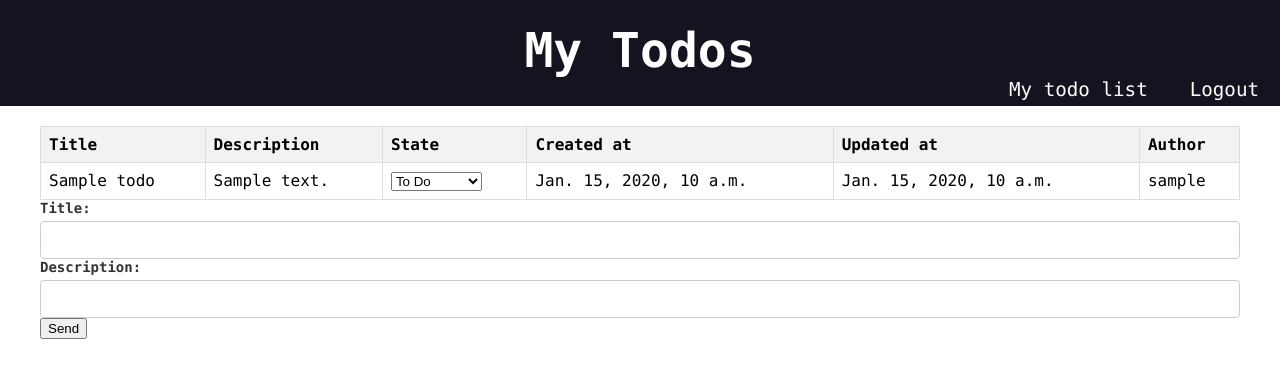
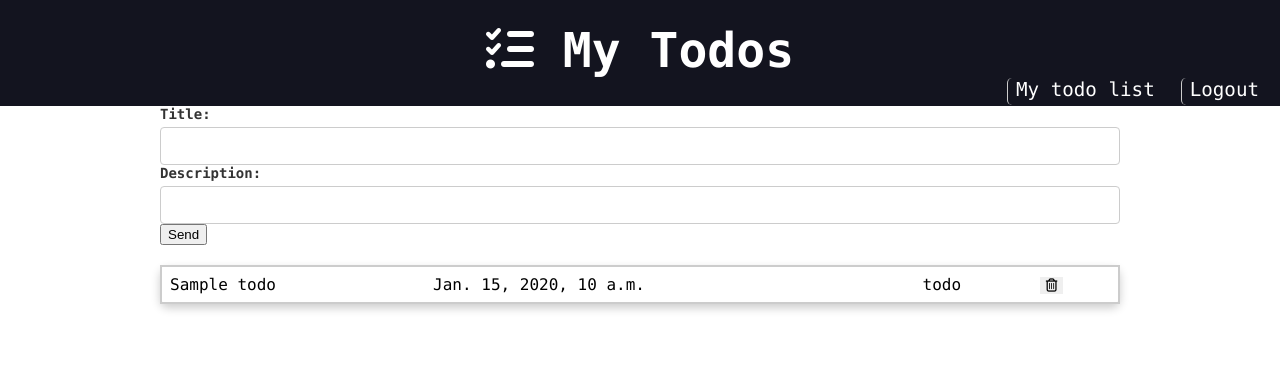
Before and after one commit to lealre/todo-django, a Django app: page /todo_list in a window 1280 px wide. Shown: the top 378 px of the page. Run offline with Django 5.2, Linux system fonts and the light colour scheme; a user stored in the database is signed in; tables that the repository leaves empty hold one stand-in row (values such as "Sample post"); some libraries are stand-ins or nearby versions.

Commit message:
Frontend/Backend: Clicking the table rows changes between 'todo' and 'done' states. Added trash icon with POST method to change state to 'trash'. Frontend now displays only 'todo' and 'done' states.

```diff
--- a/static/css/styles.css
+++ b/static/css/styles.css
@@ -45,24 +45,25 @@
 
 /* General */
 body {
-    font-family: 'Consolas', 'Courier New', Courier, monospace; /* Fallback fonts */
+    font-family: 'Consolas', 'Courier New', Courier, monospace;
     margin: 0;
 }
 
-.container {
-    max-width: 144rem;
-    margin: 0 auto;
-    padding: 0.5rem;
+.main-content-container {
+    display: flex;
+    justify-content: center;
+    align-items: center;
 }
 
-.main-content-container {
-    margin: 10px 40px 10px; /* 10px top, 20px left/right, 30px bottom */
+.content-container {
+    width: 75%;
+    /* min-width: 500px; */
 }
 
 /* Header */
 .main-header {
-    justify-content: center; /* Distributes items on the left and right */
-    align-items: center; /* Vertically centers items */
+    justify-content: center;
+    align-items: center;
     position: relative;
     padding: 1px 5px;
 }
@@ -94,9 +95,10 @@ body {
     border: none;
     font-size: 1.2rem;
     background-color: transparent;
-    padding: 0 1rem 0.2rem 1rem;
+    padding: 0 1rem 0.2rem 0.5rem;
     border-radius: 5px;
     transition: background-color 0.3s ease;
+    border-left: 1px solid #ccc;
 }
 
 .header-button:hover {
@@ -112,12 +114,19 @@ h1 {
 
 table {
     width: 100%;
+    border: 2px solid #ccc;
     border-collapse: collapse;
+    box-shadow: 0 4px 10px rgba(0, 0, 0, 0.2);
+    border-radius: 8px;
     margin-top: 20px;
 }
 
+thead {
+    display: none;
+}
+
 th, td {
-    border: 1px solid #ddd;
+    border: none;
     padding: 8px;
     text-align: left;
 }
@@ -126,13 +135,15 @@ th {
     background-color: #f2f2f2;
 }
 
-tr:nth-child(even) {
-    background-color: #f9f9f9;
+tr:hover {
+    background-color: #f0f0f0;
+    cursor: pointer;
 }
 
 .strikethrough {
     text-decoration: line-through;
     color: gray;
+    color: lightcoral;
 }
 
 /* Messages */
@@ -267,8 +278,8 @@ tr:nth-child(even) {
     .form-group label {
         font-size: 13px;
     }
-
+/*
     button[type="submit"] {
         font-size: 14px;
-    }
+    } */
 }
--- a/templates/global/base.html
+++ b/templates/global/base.html
@@ -2,7 +2,7 @@
 <html lang="en">
 
 <head>
-    {% include 'todo/partials/head.html' %}
+    {% include 'global/partials/head.html' %}
     <title>{% block title %}{% endblock title %} ToDo</title>
 </head>
 
@@ -11,7 +11,9 @@
     {% include 'global/partials/header.html'%}
 
     <main class="main-content-container">
+        <div class = "content-container">
         {% block content %}{% endblock content %}
+        <div>
     </main>
 
 </body>
--- /dev/null
+++ b/templates/global/partials/head.html
@@ -0,0 +1,6 @@
+<meta charset="UTF-8">
+<meta name="viewport" content="width=device-width, initial-scale=1.0">
+<link rel="stylesheet" href="https://cdnjs.cloudflare.com/ajax/libs/font-awesome/6.6.0/css/all.min.css" integrity="sha512-Kc323vGBEqzTmouAECnVceyQqyqdsSiqLQISBL29aUW4U/M7pSPA/gEUZQqv1cwx4OnYxTxve5UMg5GT6L4JJg==" crossorigin="anonymous" referrerpolicy="no-referrer" />
+
+{% load static %}
+<link rel="stylesheet" href="{% static 'css/styles.css' %}">
--- a/templates/global/partials/header.html
+++ b/templates/global/partials/header.html
@@ -1,9 +1,12 @@
 <header class="main-header-container">
 
-    <div class="main-header container">
+    <div class="main-header">
         <h1>
             <a class="main-logo" href="{% url 'todo:home' %}">
-                <span class="main-logo-text">My Todos</span>
+                <span class="main-logo-text">
+                    <i class="fa-solid fa-list-check"></i>
+                    My Todos
+                </span>
             </a>
         </h1>
 
@@ -22,9 +25,8 @@
                         </button>
                     </form>
 
-
                 {% elif request.path == '/users/login/'%}
-                    <a class="header-button" href="{% url 'users:login' %}">
+                    <a>
                         &nbsp;  <!-- Non-breaking space to keep the link's size -->
                     </a>
                 {% else %}
@@ -33,7 +35,6 @@
                     </a>
                 {% endif %}
 
-
         </div>
     </div>
 
--- a/todo/models.py
+++ b/todo/models.py
@@ -8,6 +8,7 @@ class Todo(models.Model):
         TO_DO = 'todo'
         IN_PROGRESS = 'in_progress'
         DONE = 'done'
+        TRASH = 'trash'
 
     title = models.CharField(max_length=50)
     description = models.CharField(max_length=200, null=True, blank=True)
--- a/todo/templates/todo/pages/todo_view.html
+++ b/todo/templates/todo/pages/todo_view.html
@@ -5,26 +5,8 @@
 
 {% block content %}
 
-    <div>
+        {% include 'todo/partials/add_todo.html'%}
 
         {% include 'todo/partials/todo_table.html' %}
 
-        <form action="{% url 'todo:create' %}" method="post">
-            {% csrf_token %}
-            <div class="form-group">
-                {% for field in form %}
-
-                    <label for="{{ field.id_for_label }}">{{ field.label }}:</label>
-                    {{ field }}
-                    {{ field.errors }}
-
-                {% endfor %}
-            </div>
-
-            <input type="hidden" name="username" value="{{ request.user.username }}">
-
-            <button type="submit">Send</button>
-        </form>
-
-    </div>
 {% endblock content %}
--- /dev/null
+++ b/todo/templates/todo/partials/add_todo.html
@@ -0,0 +1,17 @@
+
+<form action="{% url 'todo:create' %}" method="post">
+    {% csrf_token %}
+    <div class="form-group">
+        {% for field in form %}
+
+            <label for="{{ field.id_for_label }}">{{ field.label }}:</label>
+            {{ field }}
+            {{ field.errors }}
+
+        {% endfor %}
+    </div>
+
+    <input type="hidden" name="username" value="{{ request.user.username }}">
+
+    <button type="submit">Send</button>
+</form>
--- a/todo/templates/todo/partials/head.html
+++ /dev/null
@@ -1,5 +0,0 @@
-<meta charset="UTF-8">
-<meta name="viewport" content="width=device-width, initial-scale=1.0">
-
-{% load static %}
-<link rel="stylesheet" href="{% static 'css/styles.css' %}">
--- a/todo/templates/todo/partials/todo_table.html
+++ b/todo/templates/todo/partials/todo_table.html
@@ -1,4 +1,14 @@
 {% if todos %}
+    <script>
+        function submitForm(todoId, todoState) {
+
+            document.getElementById('todo-id').value = todoId;
+            document.getElementById('todo-state').value = todoState;
+
+            document.getElementById('todo-form').submit();
+        }
+    </script>
+
     <table>
 
         <thead>
@@ -7,41 +17,42 @@
                 <th>Description</th>
                 <th>State</th>
                 <th>Created at</th>
-                <th>Updated at</th>
                 <th>Author</th>
             </tr>
         </thead>
 
+
         <tbody>
             {% for todo in todos%}
-            <tr class="{% if todo.state == 'done' %}strikethrough{% endif %}" >
+                    <tr class="{% if todo.state == 'done' %}strikethrough{% endif %}"
+                        onclick="submitForm({{ todo.id }}, '{% if todo.state != 'done' %}done{% else %}todo{% endif %}')"
+                    >
                         <td> {{ todo.title }}</td>
-                {% if todo.description %}
-                    <td>{{ todo.description}}</td>
-                {% else %}
-                    <td></td>
-                {% endif %}
+                        <td> {{ todo.created_at }}</td>
+                        <td> {{ todo.state }}</td>
+
                         <td>
-                    <form action="{% url 'todo:update_state' %}" method="post">
+                            <!-- Delete Form -->
+                            <form action="{% url 'todo:trash_todo' %}" method="post" novalidate>
                                 {% csrf_token %}
-                        <select name="state" onchange="this.form.submit()">
-                            {% for choice in todo.TodoChoices.choices %}
-                                <option value="{{ choice.0 }}" {% if todo.state == choice.0 %}selected{% endif %}>
-                                    {{ choice.1 }}
-                                </option>
-                            {% endfor %}
-                        </select>
                                 <input type="hidden" name="id" value="{{ todo.id }}">
+                                <button type="submit" style="border: none; cursor: pointer;">
+                                    <i class="fa-regular fa-trash-can"></i>
+                                </button>
                             </form>
                         </td>
-                <td> {{ todo.created_at }}</td>
-                <td> {{ todo.updated_at }}</td>
-                <td> {{ todo.author }}</td>
                     </tr>
             {% endfor %}
         </tbody>
 
     </table>
+
+    <form id="todo-form" action="{% url 'todo:update_state' %}" method="post">
+        {% csrf_token %}
+        <input type="hidden" name="id" id="todo-id">
+        <input type="hidden" name="state" id="todo-state">
+    </form>
+
 
     {% else %}
 
--- a/todo/urls.py
+++ b/todo/urls.py
@@ -9,4 +9,6 @@ urlpatterns = [
     path('todo_list', views.todo_view, name='todo_list'),
     path('update_state', views.update_todo_state, name='update_state'),
     path('create_todo', views.create_todo, name='create'),
+    path('trash_todo', views.trash_todo, name='trash_todo'),
+    # path('delete_todo', views.create_todo, name='delete_todo'),
 ]
--- a/todo/views.py
+++ b/todo/views.py
@@ -1,7 +1,7 @@
-from django.contrib import messages
 from django.contrib.auth.decorators import login_required
+from django.db.models import Case, When, IntegerField
 from django.http import HttpResponseBadRequest
-from django.shortcuts import redirect, render
+from django.shortcuts import get_object_or_404, redirect, render
 
 from todo.forms import TodoForm
 from todo.models import Todo
@@ -13,7 +13,16 @@ def home(request):
 
 @login_required(login_url='users:login', redirect_field_name='next')
 def todo_view(request):
-    todos = Todo.objects.filter(author__username=request.user.username)
+    todos = Todo.objects.filter(
+        author__username=request.user.username,
+        state__in=['done', 'todo']
+    ).annotate(
+        order_field= Case(
+            When(state='done', then=1),
+            When(state='todo', then=0),
+            output_field=IntegerField(),
+        )
+    ).order_by('order_field', '-created_at')
 
     form = TodoForm()
     todo_form_data = request.session.get('todo_form_data', None)
@@ -42,8 +51,6 @@ def create_todo(request):
         todo.author = current_user
         form.save()
 
-        messages.success(request, 'ToDo added to List')
-
         del request.session['todo_form_data']
 
     return redirect('todo:todo_list')
@@ -55,7 +62,7 @@ def update_todo_state(request):
         new_state = request.POST.get('state')
 
         try:
-            todo = Todo.objects.get(id=todo_id)
+            todo = get_object_or_404(Todo, id=todo_id)
             todo.state = new_state
             todo.save()
             return redirect('todo:todo_list')
@@ -63,3 +70,34 @@ def update_todo_state(request):
             return HttpResponseBadRequest('Todo not found.')
 
     return HttpResponseBadRequest('Invalid request method.')
+
+
+@login_required(login_url='users:login', redirect_field_name='next')
+def trash_todo(request):
+    if request.method == 'POST':
+        todo_id = request.POST.get('id')
+
+        try:
+            todo = get_object_or_404(Todo, id=todo_id)
+            todo.state = 'trash'
+            todo.save()
+            return redirect('todo:todo_list')
+        except Todo.DoesNotExist:
+            return HttpResponseBadRequest('Todo not found.')
+
+    return HttpResponseBadRequest('Invalid request method.')
+
+
+@login_required(login_url='users:login', redirect_field_name='next')
+def delete_todo(request):
+    if request.method == 'POST':
+        todo_id = request.POST.get('id')
+
+        try:
+            todo = Todo.objects.get(id=todo_id)
+            todo.delete()
+            return redirect('todo:todo_list')
+        except Todo.DoesNotExist:
+            return HttpResponseBadRequest('Todo not found.')
+
+    return HttpResponseBadRequest('Invalid request method.')
```
Also changed, not shown: todo/tests/test_todo.py (+18 -1 lines), todo/tests/test_todo_base.py (+8 -1 lines), users/views.py (+8 -2 lines), todo/migrations/0001_initial.py. Lines whose indentation alone changed are shown as unchanged.
